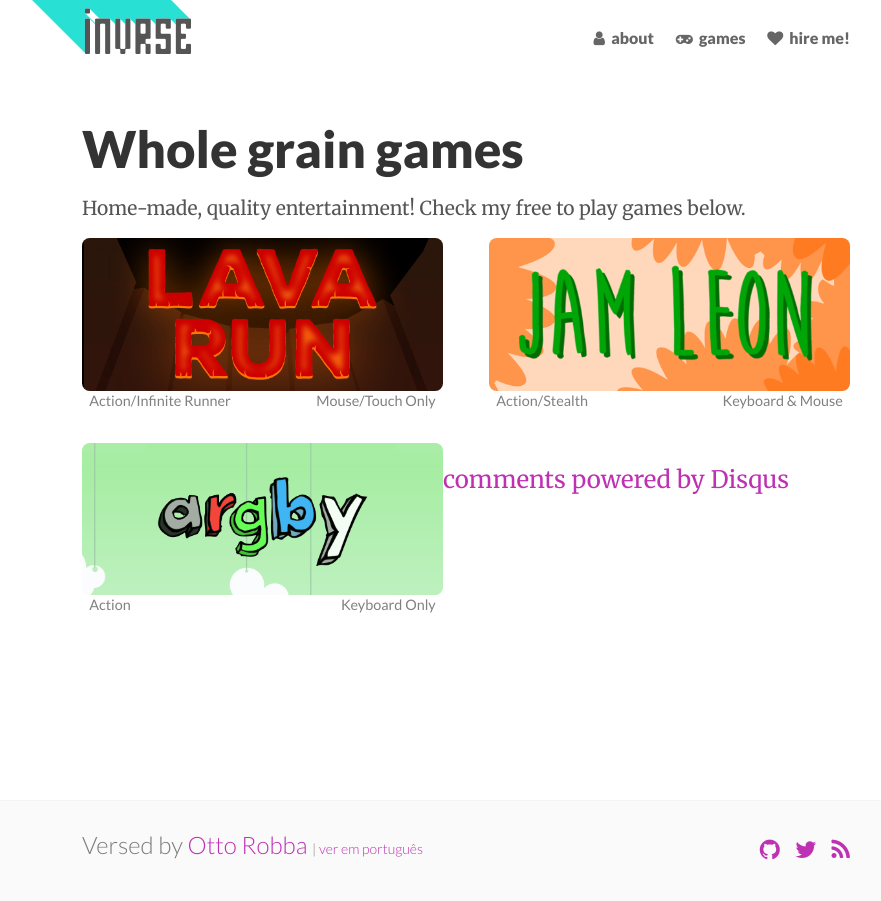
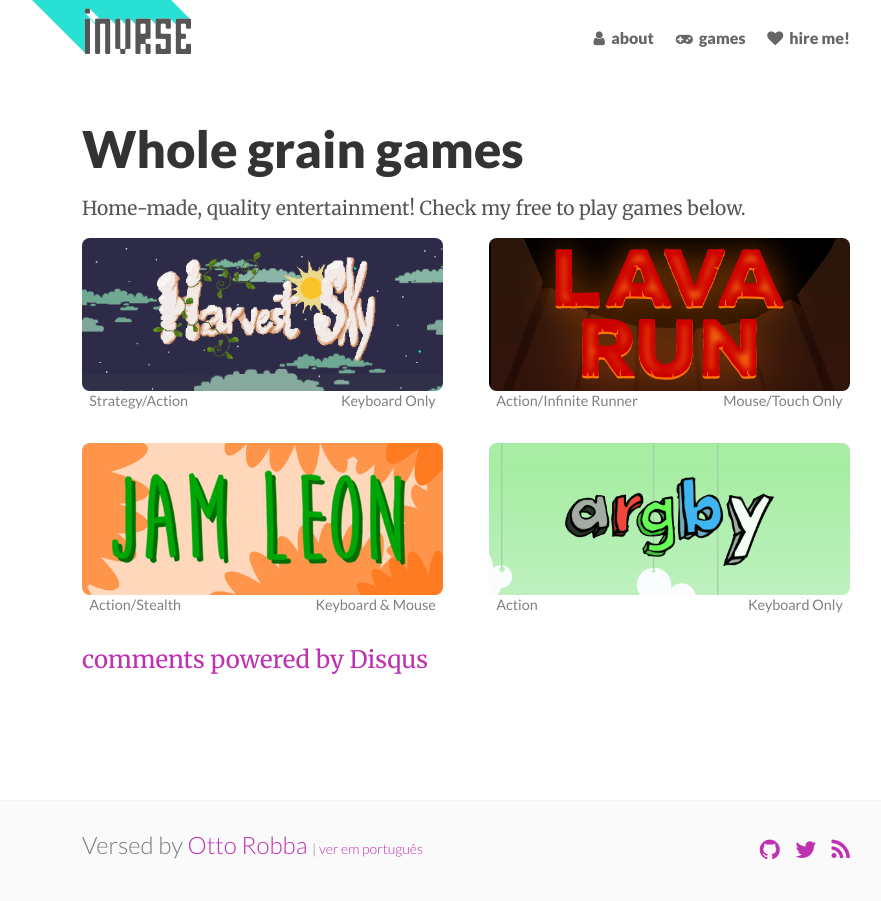
Before and after one commit to ThaisRobba/invrse, a Jekyll site: the page built from games.md, in a window 1280 px wide. Shown: the whole page, without its empty margins (174-1055 px from the left). Built offline with Jekyll 4.4.1, drawn with Linux system fonts in a browser that asks for light colours; nearby versions of some CDN libraries; comment, search, counter and statistics services are not loaded.

Commit message:
new game, testing

```diff
--- a/_includes/game_list.html
+++ b/_includes/game_list.html
@@ -1,4 +1,13 @@
 <ul class="padding-left-zero game-list  list-style-none">
+    <li class="games-gallery">
+        <a href="{{site.baseurl}}/games/harvest-sky">
+            <img src="{{site.baseurl}}/assets/thumbnail_harvest_sky.png">
+            <ul class="padding-left-zero list-style-none description-margin">
+                <li class="game-description float-left game-list-float-left">Strategy/Action</li>
+                <li class="float-right game-list-float-right game-description">Keyboard Only</li>
+            </ul>
+        </a>
+    </li>
     <li class="games-gallery">
         <a href="{{site.baseurl}}/games/lava-run">
             <img src="{{site.baseurl}}/assets/thumbnail_lava_run.png">
```
Also changed, not shown: assets/thumbnail_harvest_sky.png (added).
